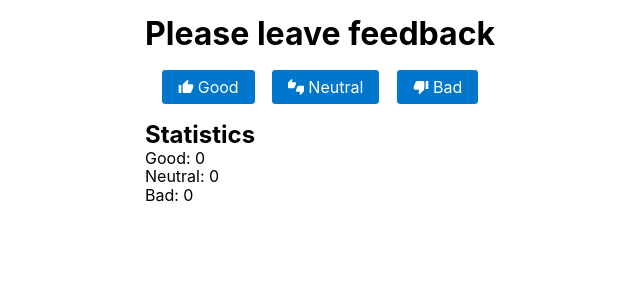
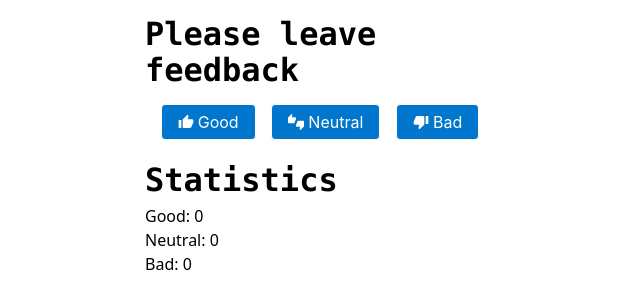
Before and after one commit to svmoskalyov/rhw-02-feedback, a React (Create React App) app: page / in a window 1280 px wide. Shown: the top 308 px of the page, without its empty margins (295-935 px from the left). Built offline with nearby package versions, Linux system fonts and the light colour scheme.

Commit message:
adds styled

```diff
--- a/src/components/Feedback/Feedback.jsx
+++ b/src/components/Feedback/Feedback.jsx
@@ -1,11 +1,12 @@
 import { MdThumbUp, MdThumbsUpDown, MdThumbDown } from 'react-icons/md';
 import { Box } from '../Box';
 import { Button } from '../Button/Button';
+import { Title } from './Feedback.styled';
 
 export const Feedback = ({ onGood, onNeutral, onBad }) => {
   return (
     <>
-      <h1>Please leave feedback</h1>
+      <Title>Please leave feedback</Title>
       <Box
         width="350px"
         display="flex"
--- /dev/null
+++ b/src/components/Feedback/Feedback.styled.jsx
@@ -0,0 +1,8 @@
+import styled from 'styled-components';
+
+export const Title = styled.h1`
+  font-family: ${p => p.theme.fonts.monospace};
+  font-size: ${p => p.theme.fontSizes.l};
+  font-weight: ${p => p.theme.fontWeights.bold};
+  line-height: ${p => p.theme.lineHeights.heading};
+`;
--- a/src/components/Statistics/Statistics.jsx
+++ b/src/components/Statistics/Statistics.jsx
@@ -1,10 +1,12 @@
+import { Title, SubTitle } from './Statistics.styled';
+
 export const Statistics = ({ statGood, statNeutral, statBad }) => {
   return (
     <>
-      <h2>Statistics</h2>
-      <p>Good: {statGood}</p>
-      <p>Neutral: {statNeutral}</p>
-      <p>Bad: {statBad}</p>
+      <Title>Statistics</Title>
+      <SubTitle>Good: {statGood}</SubTitle>
+      <SubTitle>Neutral: {statNeutral}</SubTitle>
+      <SubTitle>Bad: {statBad}</SubTitle>
     </>
   );
 };
--- /dev/null
+++ b/src/components/Statistics/Statistics.styled.jsx
@@ -0,0 +1,15 @@
+import styled from 'styled-components';
+
+export const Title = styled.h1`
+  font-family: ${p => p.theme.fonts.monospace};
+  font-size: ${p => p.theme.fontSizes.l};
+  font-weight: ${p => p.theme.fontWeights.bold};
+  line-height: ${p => p.theme.lineHeights.body};
+`;
+
+export const SubTitle = styled.p`
+  font-family: ${p => p.theme.fonts.body};
+  font-size: ${p => p.theme.fontSizes.m};
+  font-weight: ${p => p.theme.fontWeights.normal};
+  line-height: ${p => p.theme.lineHeights.body};
+`;
```
